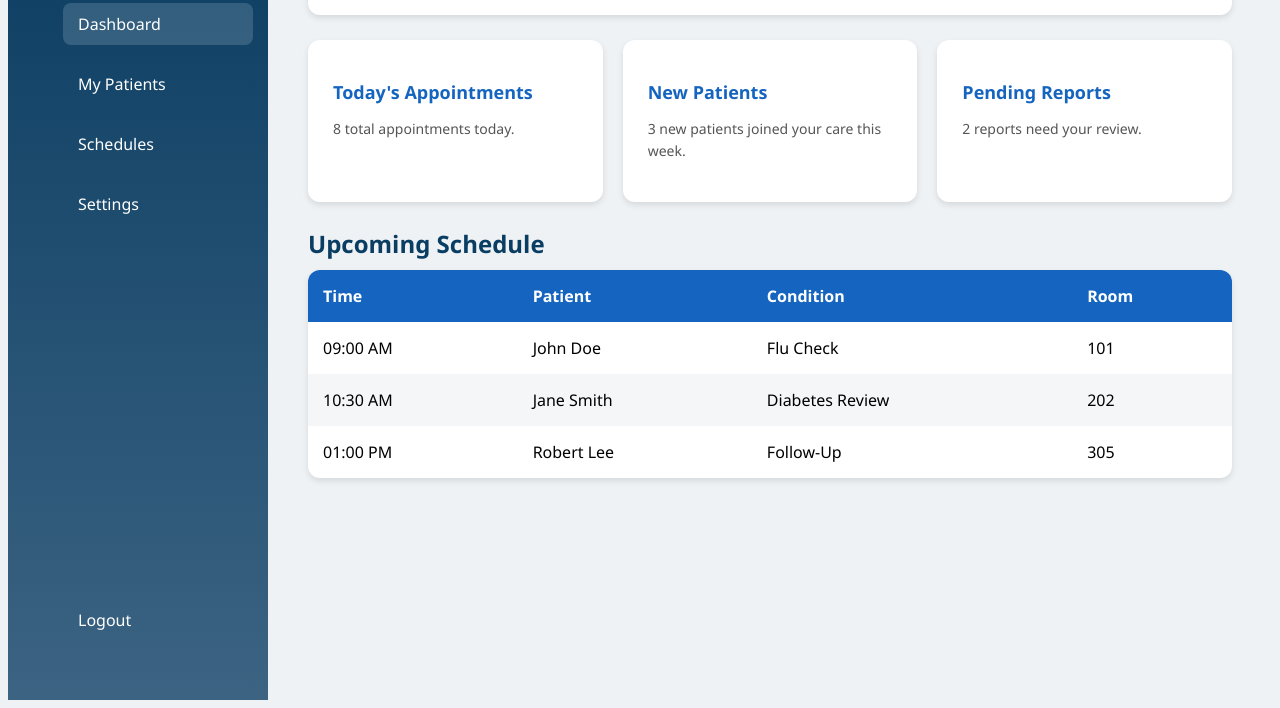
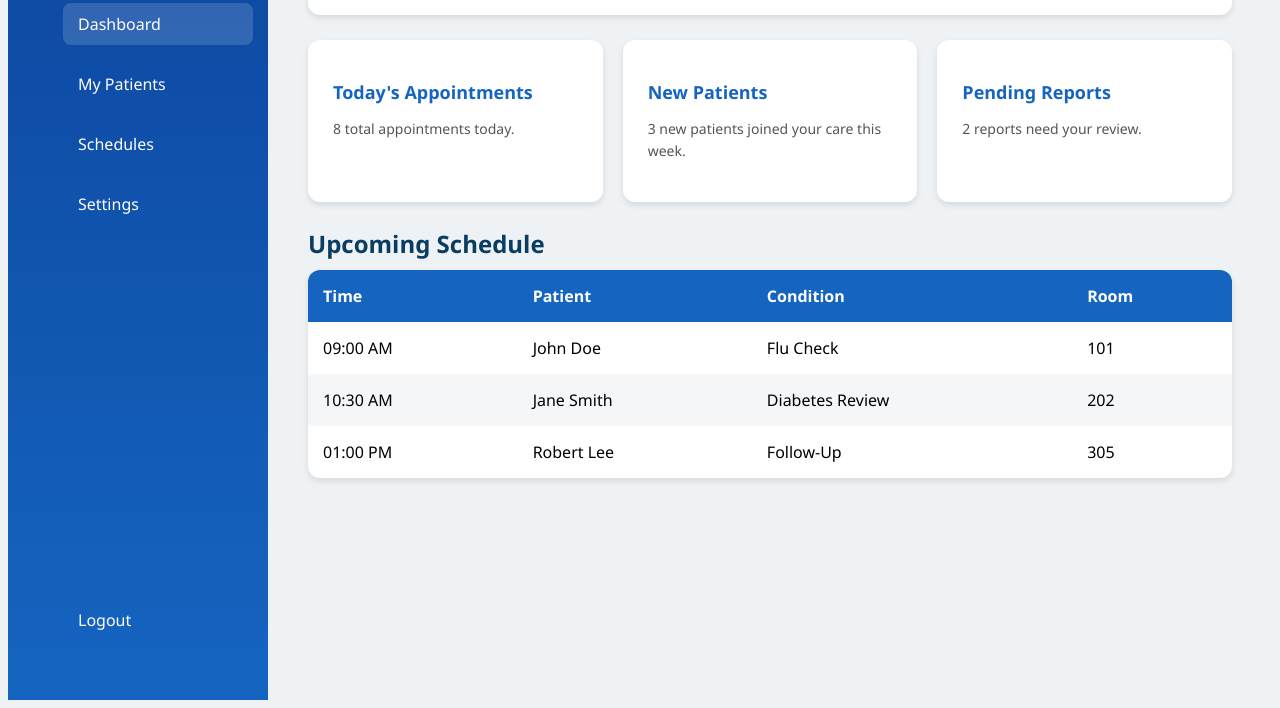
Before and after one commit to Dev-Elly/integrated-doc-page, a plain HTML site: page index.html in a window 1280 px wide. Shown: the part 108-816 px from the top of the page. Drawn offline with Linux system fonts and the light colour scheme.

Commit message:
Update doctor.css

```diff
--- a/doctor.css
+++ b/doctor.css
@@ -7,7 +7,7 @@ body {
 
     .sidebar {
       width: 230px;
-      background: linear-gradient(180deg, #0a3d62, #3c6382);
+      background: linear-gradient(180deg, #0d47a1, #1565c0);
       color: white;
       padding: 25px 15px;
       display: flex;
```
